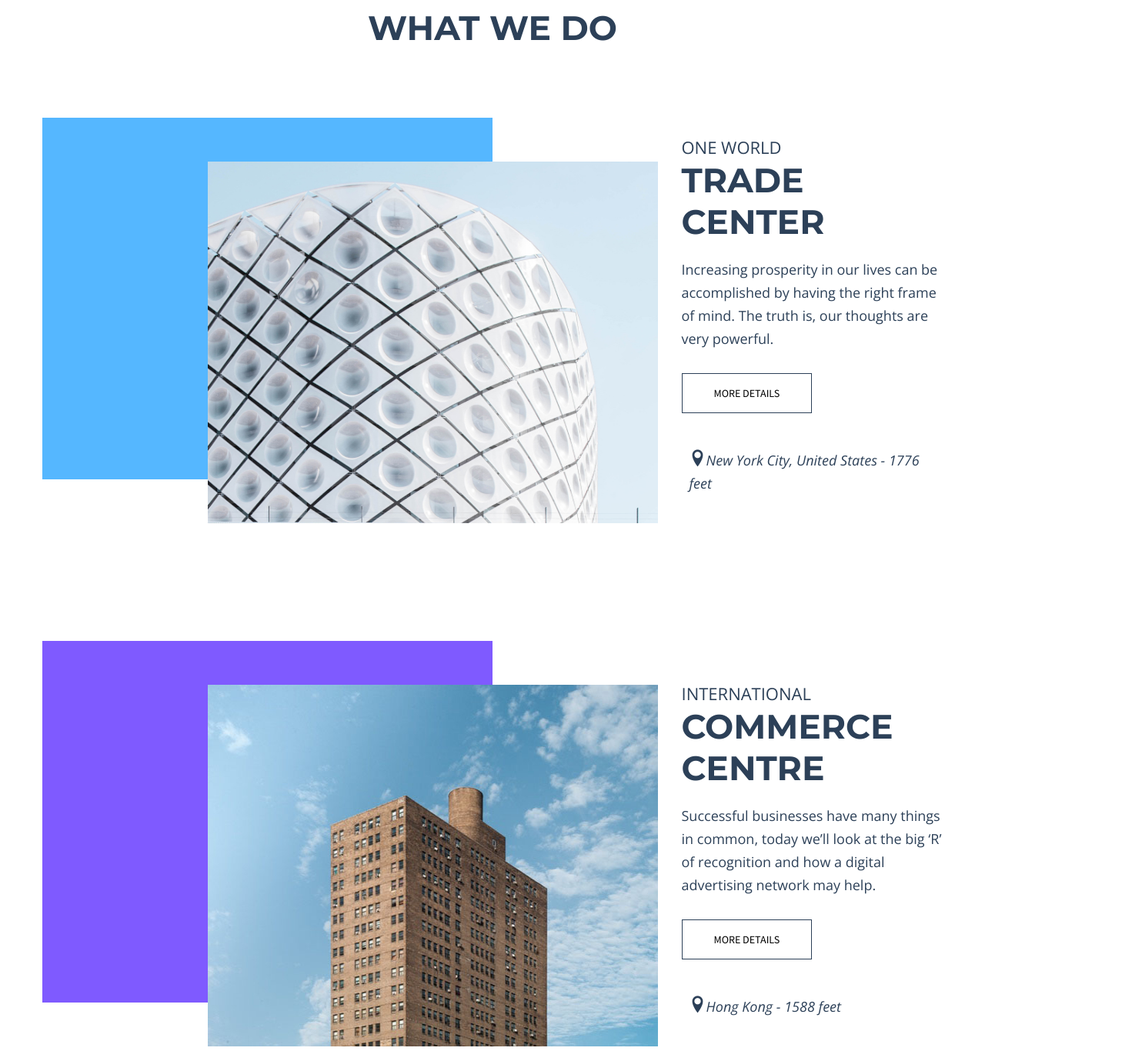
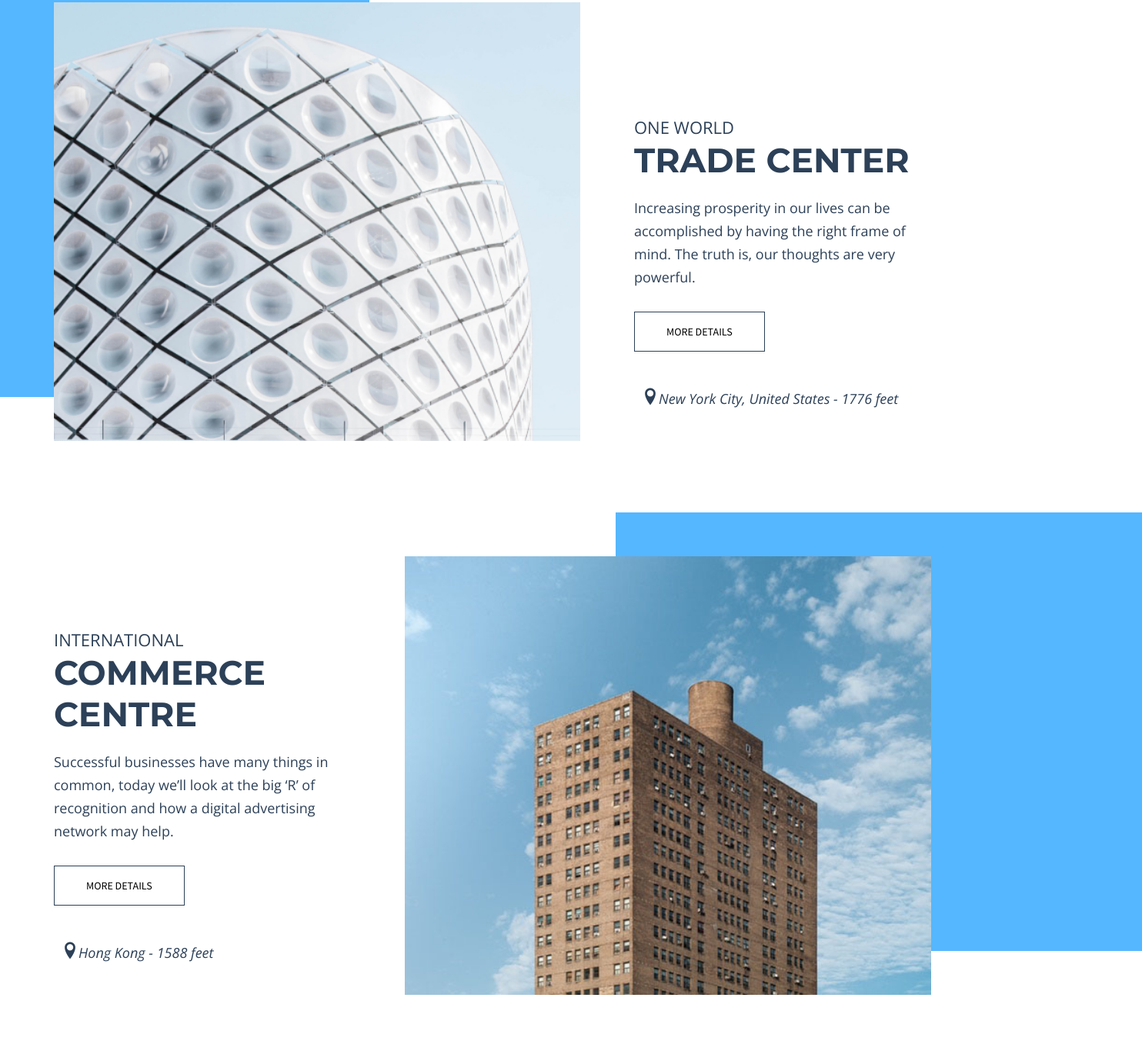
Before and after one commit to oksanaklymko/project-2, a website: page index.html in a window 1280 px wide. Shown: the part 1219-2585 px from the top of the page at 77% size, 1484 px wide, since content can reach past the window. Drawn offline with nearby package versions, Linux system fonts and the light colour scheme; some packages are replaced by stand-ins of ours; files whose address does not match are found by name.

Commit message:
add new file

```diff
--- a/assets/js/index.js
+++ b/assets/js/index.js
@@ -7,13 +7,10 @@
         mapId: '2f084b4895741534',
     });
     const marker = new google.maps.Marker({
-        position: {lat: 40.6781, lng: -73.8981},
+        position: {lat: 40.6686, lng: -73.8999},
         map: map,
         title: "Monticello",
-        icon: {
-            url: "https://i.postimg.cc/30jd33ns/Pin.png",
-            scaledSize: new google.maps.Size(100, 100),
-        },
+        icon: "../assets/img/marker.svg",
     });
 }
 
--- a/assets/scss/blocks/_get-in-touch.scss
+++ b/assets/scss/blocks/_get-in-touch.scss
@@ -3,7 +3,8 @@
   background-position: center;
   background-size: cover;
   background-repeat: no-repeat;
-  margin-bottom: 235px;
+  padding: 200px 0 235px;
+  position: relative;
 
   span {
     font-weight: $base-font-weight;
@@ -11,16 +12,23 @@
     color: $white;
     font-family: $heading-font-family;
     margin: 0 auto;
+    max-width: 770px;
+    width: 100%;
+    display: block;
   }
 }
 
 .get-in-touch {
   max-width: 770px;
   background: $white;
-  margin: -300px auto 0;
+  margin: 0 auto;
   z-index: 2;
-  position: relative;
+  position: absolute;
   padding: 60px 60px 70px;
+  top: -300px;
+  left: 50%;
+  transform: translateX(-50%);
+  width: 100%;
 
   h2 {
     margin: 30px auto 40px;
--- a/assets/scss/blocks/_what-we-do.scss
+++ b/assets/scss/blocks/_what-we-do.scss
@@ -1,6 +1,6 @@
 .what-we-do {
   .container {
-    padding: 150px 0 120px;
+    padding-bottom: 150px;
   }
 
   h2 {
@@ -26,43 +26,67 @@
     display: flex;
     flex-wrap: wrap;
     justify-content: space-between;
-    height: 530px;
-    position: relative;
     margin-bottom: 150px;
+    align-items: flex-end;
 
     .image-holder {
       position: relative;
-      top: 0;
-      left: 0;
+      flex: 1 0;
+      width: 60%;
+      padding-bottom: 50%;
 
       img {
-        width: 585px;
-        height: 470px;
+        height: 100%;
+        width: 100%;
+        object-fit: cover;
+        position: absolute;
+
+      }
     }
 
-      .rectangle {
-        position: relative;
-        top: 0;
-        left: 0;
-      }
-
-      .mask {
+    &.img-left {
+      .image-holder {
+        &:before {
+          content: "";
+          top: -10%;
+          left: -40%;
+          right: 40%;
+          background-color: #55B7FF;
           position: absolute;
-        top: 57px;
-        left: 215px;
+          bottom: 10%;
         }
       }
 
       .article {
+        padding-left: 70px;
+      }
+    }
+    &.img-right {
+      .image-holder {
+        &:before {
+          content: "";
+          top: -10%;
+          left: 40%;
+          right: -40%;
+          background-color: #55B7FF;
           position: absolute;
-      right: 0;
-      bottom: 0;
-      max-width: 35%;
+          bottom: 10%;
+        }
+      }
+
+      .article {
+        padding-right: 70px;
+      }
+    }
+  }
+
+
+  .article {
+    max-width: 40%;
     width: 100%;
     flex: 1 auto;
 
     .text {
-        margin-left: 70px;
 
       span {
         font-weight: 400;
@@ -109,7 +133,10 @@
   }
 }
 
+.img-right {
+
+}
+
 .article-holder:last-child {
   transform: rotate(1turn);
 }
-}
--- a/index.html
+++ b/index.html
@@ -84,10 +84,9 @@
     <section class="what-we-do" id="what-we-do">
         <div class="container">
             <h2>WHAT WE DO</h2>
-            <div class="article-holder">
+            <div class="article-holder img-left">
                 <div class="image-holder">
-                    <img src="assets/img/Rectangle3.jpg" alt="image description" class="rectangle">
-                    <img src="assets/img/trade-img.jpg" alt="image description" class="mask">
+                    <img src="assets/img/trade-img.jpg" alt="image description">
                 </div>
                 <div class="article">
                     <div class="text">
@@ -103,7 +102,7 @@
                     </div>
                 </div>
             </div>
-            <div class="article-holder">
+            <div class="article-holder img-right">
                 <article class="article">
                     <div class="text">
                         <span>INTERNATIONAL</span>
@@ -117,7 +116,6 @@
                     </div>
                 </article>
                 <div class="image-holder">
-                    <img src="assets/img/Rectangle3-1.jpg" alt="image description">
                     <img src="assets/img/commerce-image.jpg" alt="image description" class="mask">
                 </div>
 
--- a/src/js/index.js
+++ b/src/js/index.js
@@ -7,13 +7,10 @@
         mapId: '2f084b4895741534',
     });
     const marker = new google.maps.Marker({
-        position: {lat: 40.6781, lng: -73.8981},
+        position: {lat: 40.6686, lng: -73.8999},
         map: map,
         title: "Monticello",
-        icon: {
-            url: "https://i.postimg.cc/30jd33ns/Pin.png",
-            scaledSize: new google.maps.Size(100, 100),
-        },
+        icon: "../assets/img/marker.svg",
     });
 }
 
```
Also changed, not shown: assets/img/marker.svg (added), src/css/index.css, src/css/index.min.css, src/js/index.min.js. Lines whose indentation alone changed are shown as unchanged.
